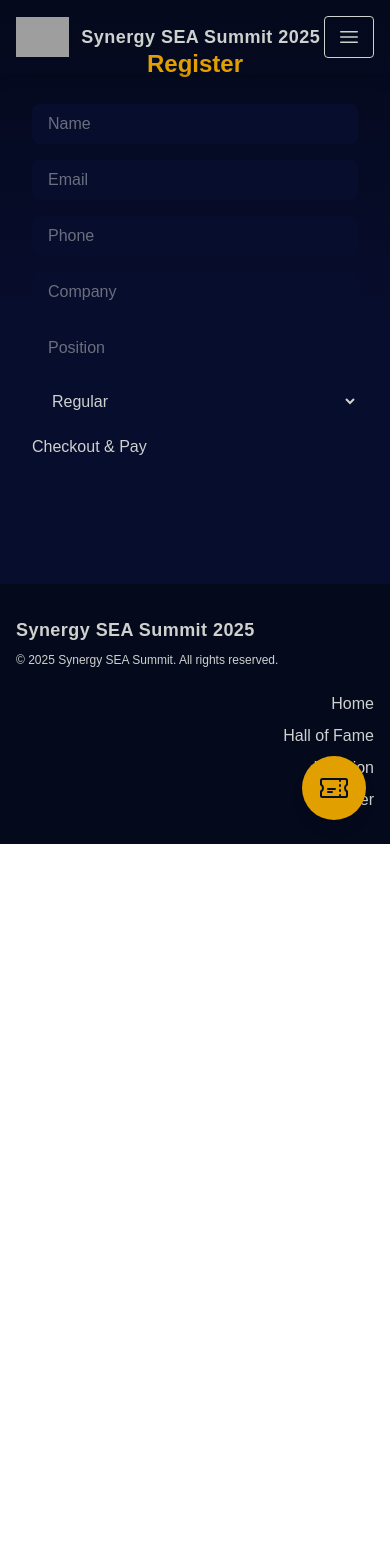
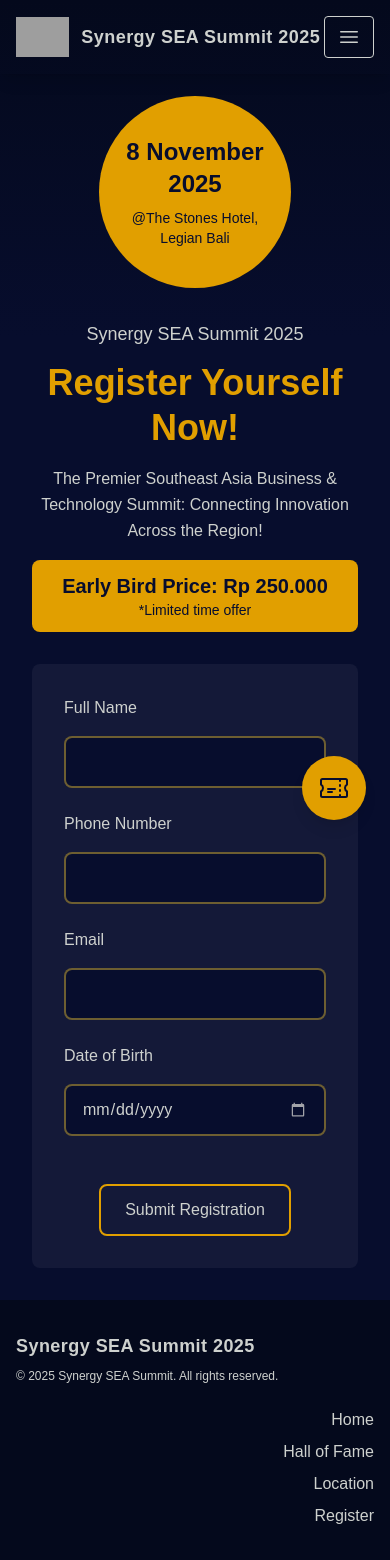
Before and after one commit to azzzull/microsite-synergySEAsummit, a Next.js app: page /register in a window 390 px wide. Before the commit the page ends 844 px from the top, so only its background shows below. Built offline with nearby package versions, Linux system fonts and the light colour scheme; grey boxes are pictures that could not be loaded.

Commit message:
Memulai editing layout register dan navbar mobile

```diff
--- a/src/app/register/page.tsx
+++ b/src/app/register/page.tsx
@@ -3,15 +3,14 @@ import React, { useState } from "react";
 import { Navbar } from "@/components/Navbar";
 import { Footer } from "@/components/Footer";
 import { Button } from "@/components/Button";
+import { ChevronDownIcon } from "@heroicons/react/24/outline";
 
 export default function RegisterPage() {
   const [form, setForm] = useState({
-    name: "",
+    fullName: "",
+    phone: "",
     email: "",
-    phone: "",
-    company: "",
-    position: "",
-    ticket: "Regular"
+    dob: ""
   });
   const [loading, setLoading] = useState(false);
   const [success, setSuccess] = useState(false);
@@ -33,25 +32,153 @@ export default function RegisterPage() {
   return (
   <div className="min-h-screen flex flex-col" style={{background: "linear-gradient(to bottom, var(--color-navy-dark) 0%, var(--color-navy) 40vh, var(--color-navy) 100%)", color: "var(--color-lightgrey)"}}>
       <Navbar />
-      <div className="container mx-auto px-4 flex-1">
-        <section className="max-w-lg mx-auto py-12 px-4">
-          <h1 className="text-2xl font-bold mb-6 text-center" style={{color: "var(--color-gold)"}}>Register</h1>
+      <div className="container mx-auto px-4 flex-1 mt-16 sm:mt-20 md:mt-20">
+        <section className="max-w-4xl mx-auto py-8 px-4">
+
+          {/* Wording Register Section */}
+          <div className="mb-8 rounded-lg">
+            <div className="flex flex-col md:flex-row items-center md:items-center md:justify-between gap-8 md:gap-8">
+              <div className="flex flex-col justify-center text-center md:text-left flex-1 order-2 md:order-1">
+                <p className="text-lg mb-3" style={{color: "var(--color-lightgrey)"}}>Synergy SEA Summit 2025</p>
+                <h2 className="text-4xl md:text-4xl font-bold mb-4 leading-tight" style={{color: "var(--color-gold)"}}>Register Yourself Now!</h2>
+                <p className="text-base leading-relaxed mb-4" style={{color: "var(--color-lightgrey)"}}>
+                  The Premier Southeast Asia Business & Technology Summit: Connecting Innovation Across the Region!
+                </p>
+                <div className="bg-[var(--color-gold)] text-[var(--color-navy)] px-4 py-3 rounded-lg inline-block">
+                  <p className="text-xl font-bold">Early Bird Price: Rp 250.000</p>
+                  <p className="text-sm">*Limited time offer</p>
+                </div>
+              </div>
+              <div className="flex flex-col items-center flex-shrink-0 order-1 md:order-2">
+                <div className="w-48 h-48 rounded-full flex flex-col items-center justify-center text-center"
+                     style={{
+                       backgroundColor: "var(--color-gold)"
+                     }}>
+                  <h2 className="text-2xl font-bold mb-2" style={{color: "var(--color-navy)"}}>8 November 2025</h2>
+                  <p className="text-sm px-4 text-center" style={{color: "var(--color-navy)"}}>@The Stones Hotel, Legian Bali</p>
+                </div>
+              </div>
+            </div>
+          </div>
+
           {success ? (
-            <div className="text-center font-bold" style={{color: "var(--color-gold)"}}>Registration successful! Please check your email for payment instructions.</div>
+            <div className="text-center font-bold text-xl p-8 rounded-lg" style={{color: "var(--color-gold)", backgroundColor: "rgba(255, 255, 255, 0.05)"}}>
+              Registration successful! Please check your email for payment instructions.
+            </div>
           ) : (
-            <form className="space-y-4" onSubmit={handleSubmit}>
-              <input name="name" type="text" required placeholder="Name" value={form.name} onChange={handleChange} className="w-full px-4 py-2 rounded-lg" style={{background: "var(--color-navy)", borderColor: "var(--color-gold)", color: "var(--color-lightgrey)"}} />
-              <input name="email" type="email" required placeholder="Email" value={form.email} onChange={handleChange} className="w-full px-4 py-2 rounded-lg" style={{background: "var(--color-navy)", borderColor: "var(--color-gold)", color: "var(--color-lightgrey)"}} />
-              <input name="phone" type="tel" required placeholder="Phone" value={form.phone} onChange={handleChange} className="w-full px-4 py-2 rounded-lg" style={{background: "var(--color-navy)", borderColor: "var(--color-gold)", color: "var(--color-lightgrey)"}} />
-              <input name="company" type="text" placeholder="Company" value={form.company} onChange={handleChange} className="w-full px-4 py-2 rounded-lg" style={{background: "var(--color-navy)", borderColor: "var(--color-gold)", color: "var(--color-lightgrey)"}} />
-              <input name="position" type="text" placeholder="Position" value={form.position} onChange={handleChange} className="w-full px-4 py-2 rounded-lg" style={{background: "var(--color-navy)", borderColor: "var(--color-gold)", color: "var(--color-lightgrey)"}} />
-              <select name="ticket" value={form.ticket} onChange={handleChange} className="w-full px-4 py-2 rounded-lg" style={{background: "var(--color-navy)", borderColor: "var(--color-gold)", color: "var(--color-lightgrey)"}}>
-                <option value="Regular">Regular</option>
-                <option value="VIP">VIP</option>
-                <option value="Student">Student</option>
-              </select>
-              <Button type="submit" disabled={loading} className="cursor-pointer">{loading ? "Processing..." : "Checkout & Pay"}</Button>
-            </form>
+            /* Form Container */
+            <div className="p-8 rounded-lg" style={{backgroundColor: "rgba(255, 255, 255, 0.05)"}}>
+              <form onSubmit={handleSubmit} className="space-y-6">
+
+                {/* Full Name */}
+                <div className="flex flex-col md:flex-row md:items-center gap-4">
+                  <label htmlFor="fullName" className="md:w-1/3 font-medium" style={{color: "var(--color-lightgrey)"}}>Full Name</label>
+                  <div className="md:w-2/3">
+                    <input
+                      type="text"
+                      id="fullName"
+                      name="fullName"
+                      required
+                      value={form.fullName}
+                      onChange={handleChange}
+                      className="w-full px-4 py-3 rounded-lg border-2 transition-all duration-200 focus:outline-none focus:border-yellow-400"
+                      style={{
+                        backgroundColor: "var(--color-navy)",
+                        borderColor: "rgba(212, 175, 55, 0.5)",
+                        color: "var(--color-lightgrey)"
+                      }}
+                    />
+                  </div>
+                </div>
+
+                {/* Phone Number */}
+                <div className="flex flex-col md:flex-row md:items-center gap-4">
+                  <label htmlFor="phone" className="md:w-1/3 font-medium" style={{color: "var(--color-lightgrey)"}}>Phone Number</label>
+                  <div className="md:w-2/3">
+                    <input
+                      type="tel"
+                      id="phone"
+                      name="phone"
+                      required
+                      value={form.phone}
+                      onChange={handleChange}
+                      onInput={(e) => {
+                        const target = e.target as HTMLInputElement;
+                        target.value = target.value.replace(/[^0-9]/g, '');
+                      }}
+                      className="w-full px-4 py-3 rounded-lg border-2 transition-all duration-200 focus:outline-none focus:border-yellow-400"
+                      style={{
+                        backgroundColor: "var(--color-navy)",
+                        borderColor: "rgba(212, 175, 55, 0.5)",
+                        color: "var(--color-lightgrey)"
+                      }}
+                    />
+                  </div>
+                </div>
+
+                {/* Email */}
+                <div className="flex flex-col md:flex-row md:items-center gap-4">
+                  <label htmlFor="email" className="md:w-1/3 font-medium" style={{color: "var(--color-lightgrey)"}}>Email</label>
+                  <div className="md:w-2/3">
+                    <input
+                      type="email"
+                      id="email"
+                      name="email"
+                      required
+                      value={form.email}
+                      onChange={handleChange}
+                      className="w-full px-4 py-3 rounded-lg border-2 transition-all duration-200 focus:outline-none focus:border-yellow-400"
+                      style={{
+                        backgroundColor: "var(--color-navy)",
+                        borderColor: "rgba(212, 175, 55, 0.5)",
+                        color: "var(--color-lightgrey)"
+                      }}
+                    />
+                  </div>
+                </div>
+
+                {/* Date of Birth */}
+                <div className="flex flex-col md:flex-row md:items-center gap-4">
+                  <label htmlFor="dob" className="md:w-1/3 font-medium" style={{color: "var(--color-lightgrey)"}}>Date of Birth</label>
+                  <div className="md:w-2/3 relative">
+                    <input
+                      type="date"
+                      id="dob"
+                      name="dob"
+                      required
+                      value={form.dob}
+                      onChange={handleChange}
+                      className="w-full px-4 py-3 rounded-lg border-2 transition-all duration-200 focus:outline-none focus:border-yellow-400 date-input"
+                      style={{
+                        backgroundColor: "var(--color-navy)",
+                        borderColor: "rgba(212, 175, 55, 0.5)",
+                        color: "var(--color-lightgrey)"
+                      }}
+                    />
+                    <style jsx>{`
+                      .date-input::-webkit-calendar-picker-indicator {
+                        filter: brightness(0) saturate(100%) invert(84%) sepia(4%) saturate(0%) hue-rotate(313deg) brightness(96%) contrast(92%);
+                        cursor: pointer;
+                        opacity: 0.8;
+                      }
+                      .date-input::-webkit-calendar-picker-indicator:hover {
+                        opacity: 1;
+                      }
+                    `}</style>
+                  </div>
+                </div>
+
+                <div className="pt-6 flex justify-center">
+                  <Button
+                    type="submit"
+                    disabled={loading}
+                    className="cursor-pointer text-md py-3 px-6 border-2 border-[var(--color-gold)] rounded-lg hover:bg-[var(--color-navy)]"
+                  >
+                    {loading ? "Processing..." : "Submit Registration"}
+                  </Button>
+                </div>
+              </form>
+            </div>
           )}
         </section>
       </div>
--- a/src/components/Navbar.tsx
+++ b/src/components/Navbar.tsx
@@ -1,6 +1,7 @@
 import React, { useEffect, useState } from "react";
 import Link from "next/link";
 import { Bars3Icon, XMarkIcon } from '@heroicons/react/24/outline';
+import { motion, AnimatePresence } from "framer-motion";
 
 
 export const Navbar = () => {
@@ -33,24 +34,120 @@ export const Navbar = () => {
           Synergy SEA Summit 2025
         </Link>
         {/* Hamburger Icon */}
-        <button
-          className="sm:hidden flex items-center px-3 py-2 border rounded text-[var(--color-lightgrey)] border-[var(--color-lightgrey)]"
+        <motion.button
+          className="sm:hidden flex items-center px-3 py-2 border rounded text-[var(--color-lightgrey)] border-[var(--color-lightgrey)] hover:border-[var(--color-gold)] transition-colors duration-200"
           onClick={() => setMenuOpen(!menuOpen)}
           aria-label="Toggle menu"
+          whileHover={{ scale: 1.05 }}
+          whileTap={{ scale: 0.95 }}
+          transition={{ type: "spring", stiffness: 400, damping: 17 }}
+        >
+          <motion.div
+            animate={{
+              rotate: menuOpen ? 90 : 0,
+              scale: menuOpen ? 1.1 : 1
+            }}
+            transition={{
+              type: "spring",
+              stiffness: 260,
+              damping: 20
+            }}
           >
             {menuOpen ? (
               <XMarkIcon className="h-6 w-6 text-[var(--color-lightgrey)]" />
             ) : (
               <Bars3Icon className="h-6 w-6 text-[var(--color-lightgrey)]" />
             )}
-        </button>
+          </motion.div>
+        </motion.button>
+
         {/* Menu Links */}
-        <div className={`flex-col sm:flex-row gap-4 sm:gap-10 absolute sm:static top-full left-0 w-full sm:w-auto bg-[var(--color-navy)] sm:bg-transparent shadow-lg sm:shadow-none sm:flex flex ${menuOpen ? "flex" : "hidden"} sm:flex items-center sm:items-center justify-center sm:justify-end mt-2 sm:mt-0`}>
-          <Link href="/" className="navbar-link transition-colors duration-200 cursor-pointer text-[var(--color-lightgrey)] hover:text-[var(--color-gold)] py-2 sm:py-0 px-4 sm:px-0">Home</Link>
-          <Link href="/hall-of-fame" className="navbar-link transition-colors duration-200 cursor-pointer text-[var(--color-lightgrey)] hover:text-[var(--color-gold)] py-2 sm:py-0 px-4 sm:px-0">Hall of Fame</Link>
-          <Link href="/location" className="navbar-link transition-colors duration-200 cursor-pointer text-[var(--color-lightgrey)] hover:text-[var(--color-gold)] py-2 sm:py-0 px-4 sm:px-0">Location</Link>
-          <Link href="/register" className="navbar-link transition-colors duration-200 cursor-pointer text-[var(--color-lightgrey)] hover:text-[var(--color-gold)] py-2 sm:py-0 px-4 sm:px-0">Register</Link>
+        <div className="hidden sm:flex flex-row gap-10 items-center justify-end">
+          <Link href="/" className="navbar-link transition-colors duration-200 cursor-pointer text-[var(--color-lightgrey)] hover:text-[var(--color-gold)]">Home</Link>
+          <Link href="/hall-of-fame" className="navbar-link transition-colors duration-200 cursor-pointer text-[var(--color-lightgrey)] hover:text-[var(--color-gold)]">Hall of Fame</Link>
+          <Link href="/location" className="navbar-link transition-colors duration-200 cursor-pointer text-[var(--color-lightgrey)] hover:text-[var(--color-gold)]">Location</Link>
+          <Link href="/register" className="navbar-link transition-colors duration-200 cursor-pointer text-[var(--color-lightgrey)] hover:text-[var(--color-gold)]">Register</Link>
         </div>
+
+        {/* Mobile Menu */}
+        <AnimatePresence mode="wait">
+          {menuOpen && (
+            <motion.div
+              className="flex flex-col gap-2 absolute top-full left-0 w-full bg-[var(--color-navy)] backdrop-blur-md shadow-xl sm:hidden items-center justify-center py-6 rounded-b-lg"
+              initial={{
+                opacity: 0,
+                y: -30,
+                scale: 0.95,
+                filter: "blur(10px)"
+              }}
+              animate={{
+                opacity: 1,
+                y: 0,
+                scale: 1,
+                filter: "blur(0px)"
+              }}
+              exit={{
+                opacity: 0,
+                y: -30,
+                scale: 0.95,
+                filter: "blur(10px)"
+              }}
+              transition={{
+                type: "spring",
+                stiffness: 300,
+                damping: 25,
+                staggerChildren: 0.1,
+                delayChildren: 0.1
+              }}
+            >
+              {[
+                { href: "/", label: "Home" },
+                { href: "/hall-of-fame", label: "Hall of Fame" },
+                { href: "/location", label: "Location" },
+                { href: "/register", label: "Register" }
+              ].map((item, index) => (
+                <motion.div
+                  key={item.href}
+                  initial={{
+                    opacity: 0,
+                    x: -50,
+                    rotateY: -90
+                  }}
+                  animate={{
+                    opacity: 1,
+                    x: 0,
+                    rotateY: 0
+                  }}
+                  exit={{
+                    opacity: 0,
+                    x: 50,
+                    rotateY: 90
+                  }}
+                  transition={{
+                    type: "spring",
+                    stiffness: 400,
+                    damping: 25,
+                    delay: index * 0.1
+                  }}
+                  whileHover={{
+                    scale: 1.05,
+                    x: 10,
+                    transition: { type: "spring", stiffness: 400, damping: 10 }
+                  }}
+                  whileTap={{ scale: 0.95 }}
+                >
+                  <Link
+                    href={item.href}
+                    className="navbar-link transition-all duration-300 cursor-pointer text-[var(--color-lightgrey)] hover:text-[var(--color-gold)] py-3 px-6 rounded-lg hover:bg-[var(--color-gold)]/10 border border-transparent hover:border-[var(--color-gold)]/30 w-48 text-center block"
+                    onClick={() => setMenuOpen(false)}
+                  >
+                    {item.label}
+                  </Link>
+                </motion.div>
+              ))}
+            </motion.div>
+          )}
+        </AnimatePresence>
       </div>
     </nav>
   );
```
Lines whose indentation alone changed are shown as unchanged.
